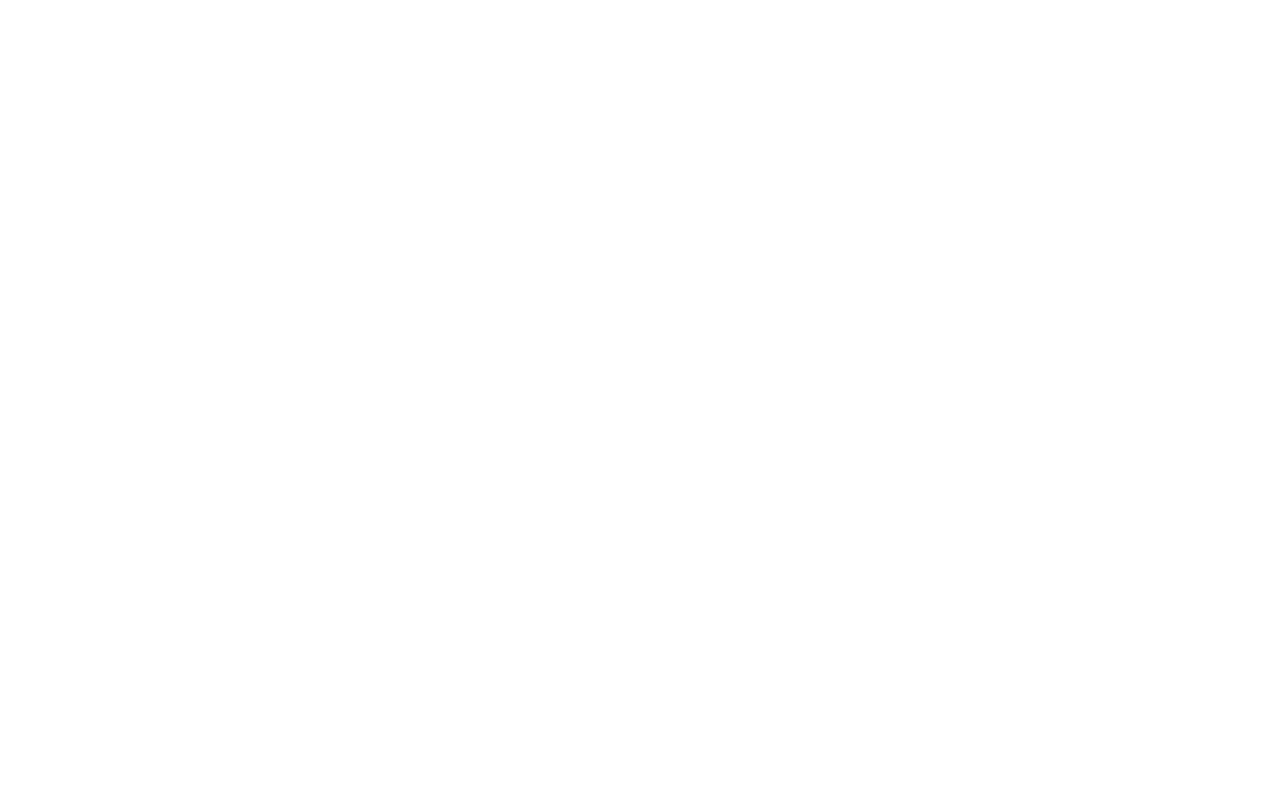
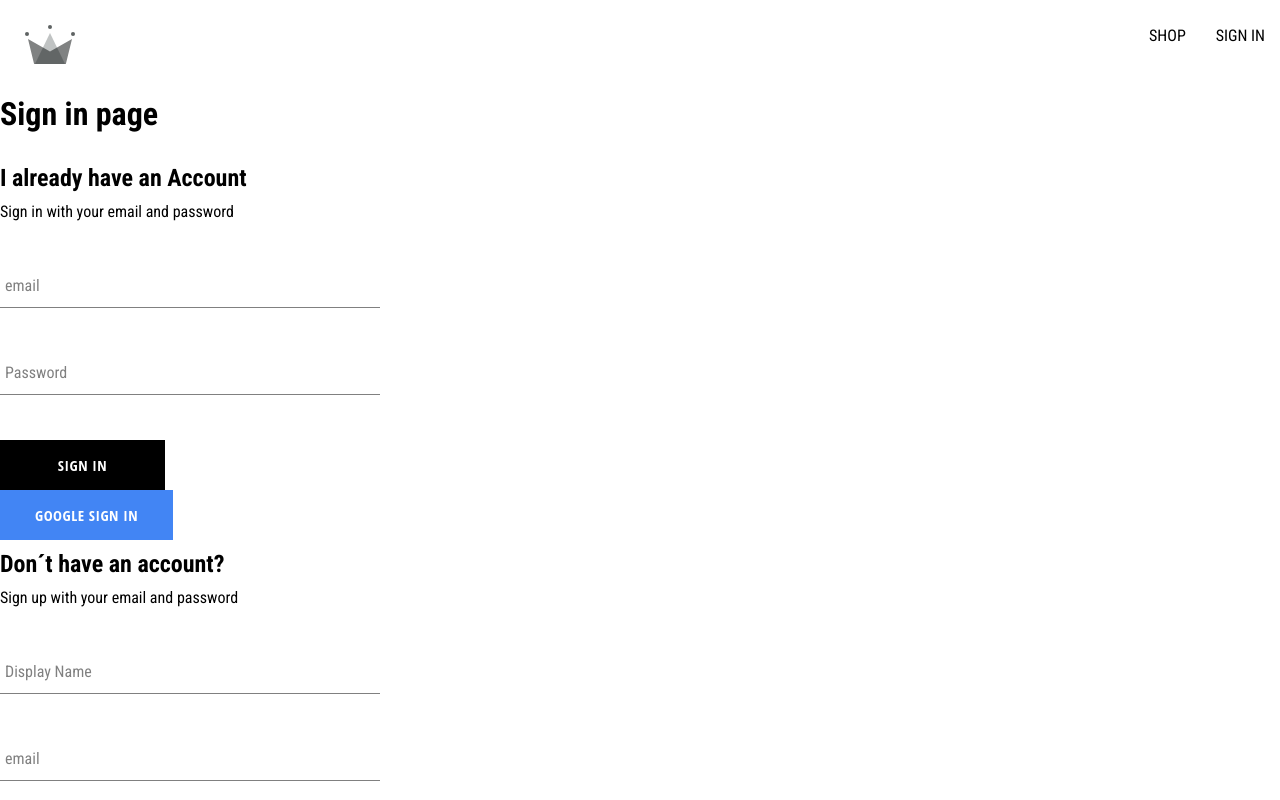
Before and after one commit to Bubawolf/crwn-shop, a React (Create React App) app: page /auth in a window 1280 px wide. Before the commit this address had no page. Shown: the top 800 px of the page. Built offline with nearby package versions, Linux system fonts and the light colour scheme.

Commit message:
google sign in with errors

```diff
--- a/src/App.js
+++ b/src/App.js
@@ -1,7 +1,7 @@
 import { Routes, Route } from "react-router-dom";
 import Navigation from "./routes/navigation/navigation.component";
 import Home from "./routes/home/home.component";
-import SignIn from "./routes/sign-in/sign-in.component";
+import Authentication from "./routes/authentication/authentication.component";
 
 const Shop = () => {
   return <h1>I´m the shop page</h1>;
@@ -13,7 +13,7 @@ const App = () => {
       <Route path="/" element={<Navigation />}>
         <Route index element={<Home />} />
         <Route path="shop" element={<Shop />} />
-        <Route path="sign-in" element={<SignIn />} />
+        <Route path="auth" element={<Authentication />} />
       </Route>
     </Routes>
   );
--- /dev/null
+++ b/src/components/sign-in/sign-in.component.jsx
@@ -0,0 +1,79 @@
+import { useState } from "react";
+
+import {
+  signInWithGooglePopup,
+  createUserDocumentFromAuth,
+} from "../../utils/firebase/firebase.utils";
+
+import FormInput from "../form-input/form-input.component";
+import "./sign-in.styles.scss";
+import Button from "../button/button.component";
+
+const defaultFormFields = {
+  email: "",
+  password: "",
+};
+
+const SignInForm = () => {
+  const [formFields, setFormFields] = useState(defaultFormFields);
+  const { email, password } = formFields;
+  console.log(formFields);
+
+  const logGoogleUser = async () => {
+    const { user } = await signInWithGooglePopup();
+    console.log(user);
+    const userDocRef = await createUserDocumentFromAuth(user);
+  };
+
+  const resetFormFields = () => {
+    setFormFields(defaultFormFields);
+  };
+  const handleSubmit = async (event) => {
+    event.preventDefault();
+
+    try {
+      resetFormFields();
+    } catch (err) {
+      console.log("unable to create user in handle form", err);
+    }
+  };
+
+  const handleChange = (event) => {
+    const { name, value } = event.target;
+
+    setFormFields({ ...formFields, [name]: value });
+  };
+
+  return (
+    <div className="sign-up-container">
+      <h2>I already have an Account</h2>
+      <span>Sign in with your email and password</span>
+      <form onSubmit={handleSubmit}>
+        <FormInput
+          label="email"
+          type="email"
+          required
+          onChange={handleChange}
+          name="email"
+          value={email}
+        />
+
+        <FormInput
+          label="Password"
+          type="password"
+          required
+          onChange={handleChange}
+          name="password"
+          value={password}
+        />
+
+        <Button type="submit">Sign In</Button>
+        <Button buttonType="google" onClick={logGoogleUser}>
+          Google Sign in
+        </Button>
+      </form>
+    </div>
+  );
+};
+
+export default SignInForm;
--- /dev/null
+++ b/src/components/sign-in/sign-in.styles.scss
@@ -0,0 +1,9 @@
+.sign-up-container {
+  display: flex;
+  flex-direction: column;
+  width: 380px;
+}
+
+h2 {
+  margin: 10px 0;
+}
--- a/src/components/sign-up/sign-up.component.jsx
+++ b/src/components/sign-up/sign-up.component.jsx
@@ -55,7 +55,7 @@ const SignUpForm = () => {
   return (
     <div className="sign-up-container">
       <h2>Don´t have an account?</h2>
-      <span>Sign in with your email and password</span>
+      <span>Sign up with your email and password</span>
       <form onSubmit={handleSubmit}>
         <FormInput
           label="Display Name"
--- a/src/routes/sign-in/sign-in.component.jsx
+++ b/src/routes/authentication/authentication.component.jsx
@@ -1,9 +1,5 @@
-import {
-  signInWithGooglePopup,
-  createUserDocumentFromAuth,
-} from "../../utils/firebase/firebase.utils";
-
 import SignUpForm from "../../components/sign-up/sign-up.component";
+import SignInForm from "../../components/sign-in/sign-in.component";
 
 // Import Redirect features
 /*
@@ -16,7 +12,7 @@ import {
 } from "../../utils/firebase/firebase.utils";
 */
 
-const SignIn = () => {
+const Authentication = () => {
   //Google REdirect solution
   /*useEffect(() => {
     async function fetchData() {
@@ -31,23 +27,27 @@ const SignIn = () => {
     fetchData();
   }, []);/*/
 
-  const logGoogleUser = async () => {
-    const { user } = await signInWithGooglePopup();
-    console.log(user);
-    const userDocRef = await createUserDocumentFromAuth(user);
-  };
-
   return (
     <div>
-      <h1>Sign in page</h1>
-      <button onClick={logGoogleUser}>Sign in with Google Popup</button>
-      <SignUpForm />
-      {/*
+      <div>
+        <h1>Sign in page</h1>
+
+        <SignInForm />
+
+        {/*
       <button onClick={signInWithGoogleRedirect}>
         Sign in with Google Redirect
   </button>*/}
+      </div>
+      <div>
+        <SignUpForm />
+        {/*
+      <button onClick={signInWithGoogleRedirect}>
+        Sign in with Google Redirect
+  </button>*/}
+      </div>
     </div>
   );
 };
 
-export default SignIn;
+export default Authentication;
--- a/src/routes/navigation/navigation.component.jsx
+++ b/src/routes/navigation/navigation.component.jsx
@@ -14,7 +14,7 @@ const Navigation = () => {
           <Link className="nav-link" to="/shop">
             SHOP
           </Link>
-          <Link className="nav-link" to="/sign-in">
+          <Link className="nav-link" to="/auth">
             SIGN IN
           </Link>
         </div>
--- a/src/utils/firebase/firebase.utils.js
+++ b/src/utils/firebase/firebase.utils.js
@@ -4,10 +4,9 @@ import { getAnalytics } from "firebase/analytics";
 // TODO: Add SDKs for Firebase products that you want to use
 // https://firebase.google.com/docs/web/setup#available-libraries
 
-// Your web app's Firebase configuration
+// Your web app's Firebase configuration --- add signInWithRedirect, to the import object
 import {
   getAuth,
-  signInWithRedirect,
   signInWithPopup,
   GoogleAuthProvider,
   createUserWithEmailAndPassword,
@@ -38,8 +37,8 @@ googleProvider.setCustomParameters({
 export const auth = getAuth();
 export const signInWithGooglePopup = () =>
   signInWithPopup(auth, googleProvider);
-export const signInWithGoogleRedirect = () =>
-  signInWithRedirect(auth, googleProvider);
+/*export const signInWithGoogleRedirect = () =>
+  signInWithRedirect(auth, googleProvider);*/
 
 export const db = getFirestore();
 
```
